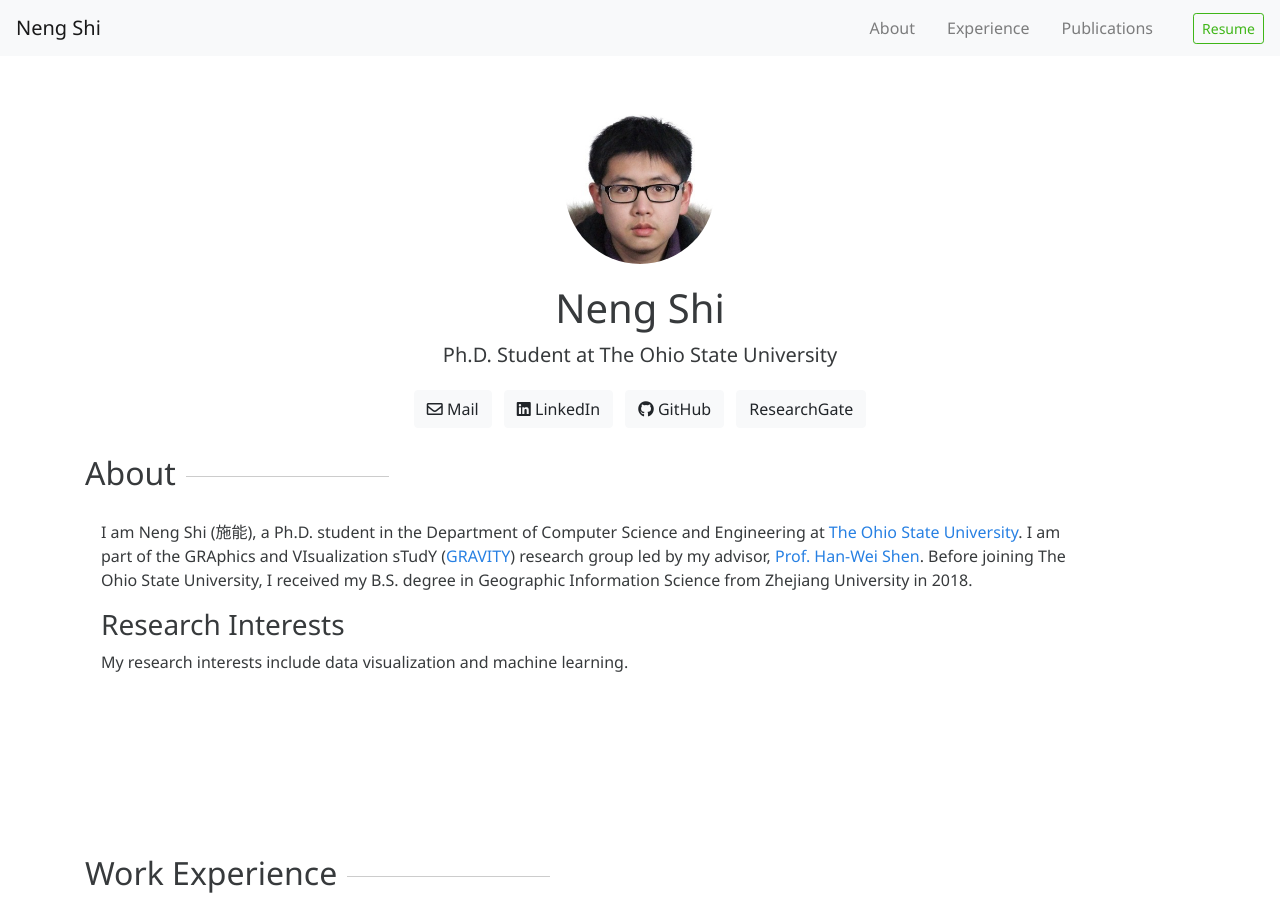
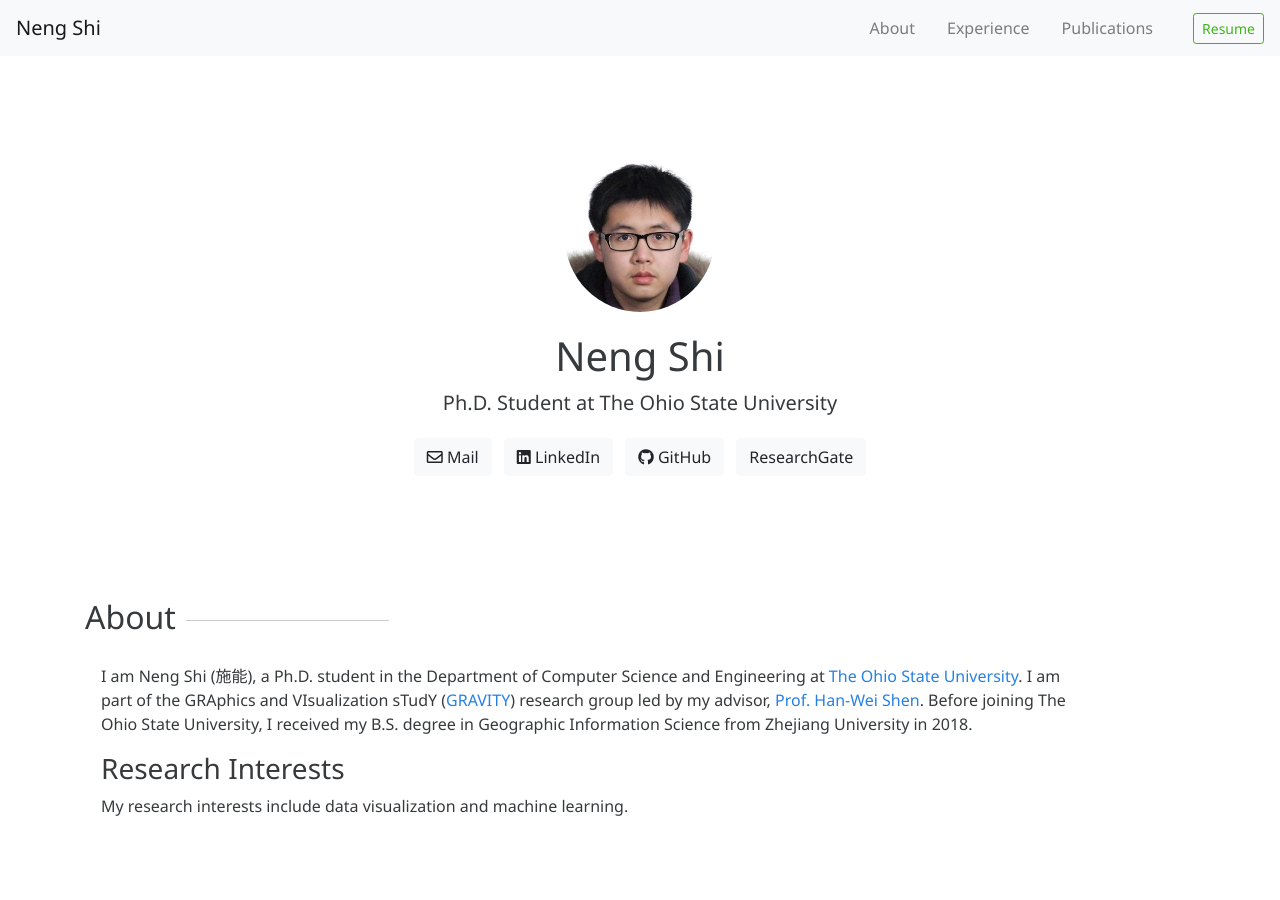
Before and after one commit to trainsn/trainsn.github.io, a Jekyll site: the page built from index.html, in a window 1280 px wide and 900 px high. Built offline with Jekyll 4.4.1, drawn with Linux system fonts in a browser that asks for light colours; nearby versions of some CDN libraries; a style sheet for code colours, icons or effects is not loaded.

Commit message:
change display

```diff
--- a/index.html
+++ b/index.html
@@ -4,21 +4,21 @@ layout: default
 
 <div class="row justify-content-center">
   <span class="anchor" id="home"></span>
-  <div class="col-md-auto scroll_section">
+  <div class="col-md-auto my-5 scroll_section">
     {%- include home.html -%}
   </div>
 </div>
 
 <div class="row">
   <span class="anchor" id="about"></span>
-  <div class="col-md-11 scroll_section">
+  <div class="col-md-11 my-5 scroll_section">
     {%- include about.html -%}
   </div>
 </div>
 
 <div class="row">
   <span class="anchor" id="experience"></span>
-  <div class="col-md-11 scroll_section">
+  <div class="col-md-11 my-5 scroll_section">
     {%- include experience.html -%}
   </div>
 </div>
@@ -32,7 +32,7 @@ layout: default
 
 <div class="row">
   <span class="anchor" id="publications"></span>
-  <div class="col-md-11 scroll_section">
+  <div class="col-md-11 my-5 scroll_section">
     {%- include publications.html -%}
   </div>
 </div>
```
